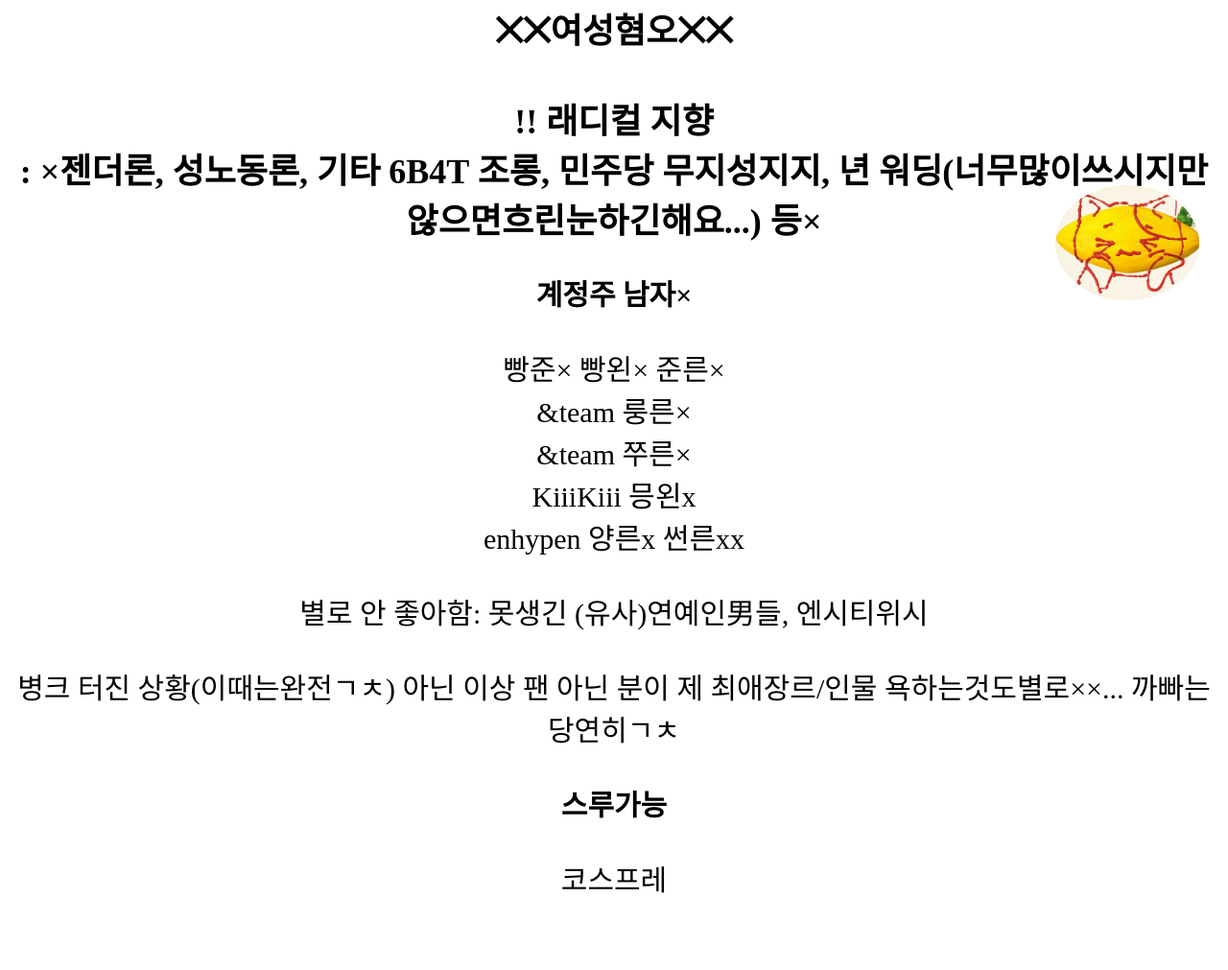
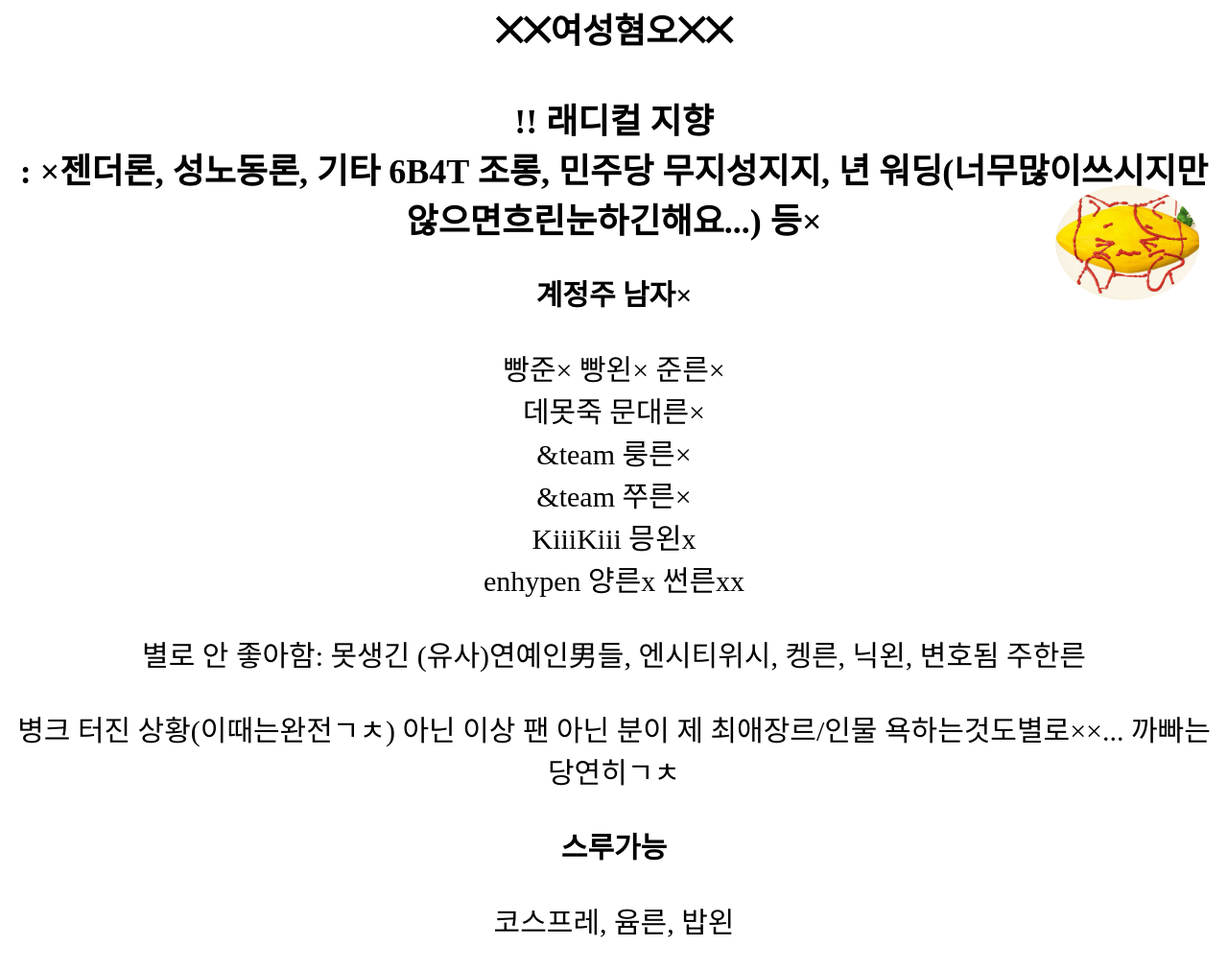
Before and after one commit to zer01dd0513-cloud/hngrlee, a plain HTML site: page death.html in a window 1280 px wide. Shown: the part 433-1444 px from the top of the page at 96% size. Before the commit the page ends 1400 px from the top, so only its background shows below. Drawn offline with Linux system fonts and the light colour scheme; a web font is replaced by a local one.

Commit message:
Update death.html

```diff
--- a/death.html
+++ b/death.html
@@ -103,14 +103,15 @@
       </h2>
     <p><span class="l">계정주 남자×</span><br><br>
       빵준× 빵왼× 준른×<br>
+      데못죽 문대른×<br>
       &team 룽른×<br>
       &team 쭈른×<br>
       KiiiKiii 믕왼x<br>
       enhypen 양른x 썬른xx<br><br>
-      별로 안 좋아함: 못생긴 (유사)연예인男들, 엔시티위시<br><br>
+      별로 안 좋아함: 못생긴 (유사)연예인男들, 엔시티위시, 켕른, 닉왼, 변호됨 주한른<br><br>
       병크 터진 상황(이때는완전ㄱㅊ) 아닌 이상 팬 아닌 분이 제 최애장르/인물 욕하는것도별로××... 까빠는당연히ㄱㅊ<br><br>
       <span class="m">스루가능</span><br><br>
-      코스프레
+      코스프레, 윰른, 밥왼
     </p>
     <a href="index.html" class="floating-img-btn">
       <img src="death.jpg" width="150" style="border-radius: 50%;">
```
